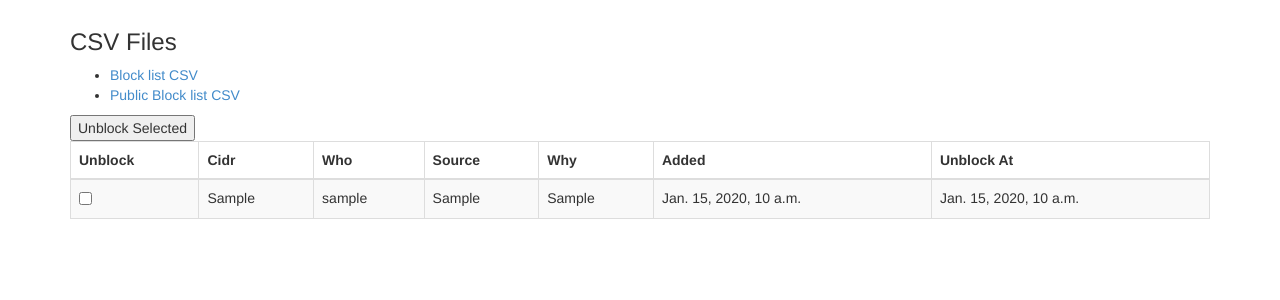
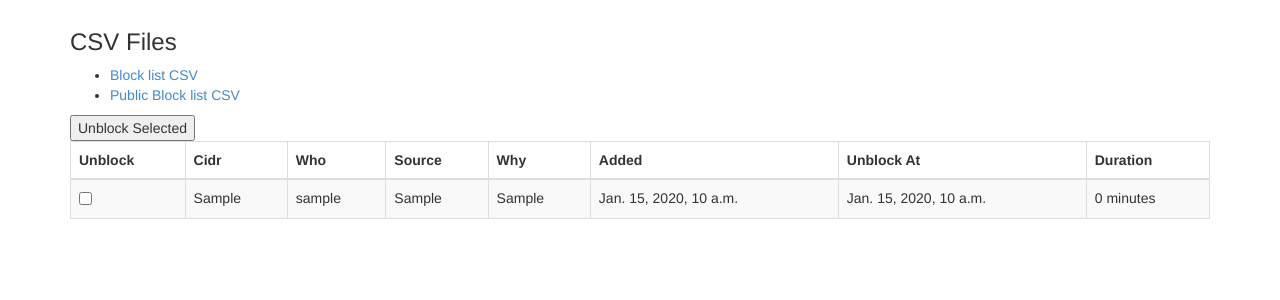
Before and after one commit to ncsa/bhr-site, a Django app: page /bhr/list in a window 1280 px wide. Shown: the part 51-351 px from the top of the page. Run offline with Django 3.2, Linux system fonts and the light colour scheme; a user stored in the database is signed in; tables that the repository leaves empty hold one stand-in row (values such as "Sample post"); parts of the project's set-up code (start-up, migrations or seed data) failed here and were passed over; some libraries are stand-ins or nearby versions.

Commit message:
add block duration to list and query views

```diff
--- a/bhr/templates/bhr/list.html
+++ b/bhr/templates/bhr/list.html
@@ -22,6 +22,7 @@
     <th>Why</th>
     <th>Added</th>
     <th>Unblock At</th>
+    <th>Duration</th>
 </tr>
 </thead>
 
@@ -37,6 +38,7 @@
         <td>{{ b.why }} </td>
         <td>{{ b.added }} </td>
         <td>{{ b.unblock_at }} </td>
+        <td>{{ b.added|timesince:b.unblock_at }} </td>
     </tr>
 {% endfor %}
 </tbody>
--- a/bhr/templates/bhr/query_result.html
+++ b/bhr/templates/bhr/query_result.html
@@ -21,6 +21,7 @@
     <th>Why</th>
     <th>Added</th>
     <th>Unblock At</th>
+    <th>Duration</th>
 </tr>
 </thead>
 
@@ -38,6 +39,7 @@
         <td>{{ b.why }} </td>
         <td>{{ b.added }} </td>
         <td>{{ b.unblock_at }} </td>
+        <td>{{ b.added|timesince:b.unblock_at }} </td>
         <td>
             <table class="table table-striped table-bordered">
             <tr><th>Ident</th><th>Added</th><th>Removed</th></tr>
```
